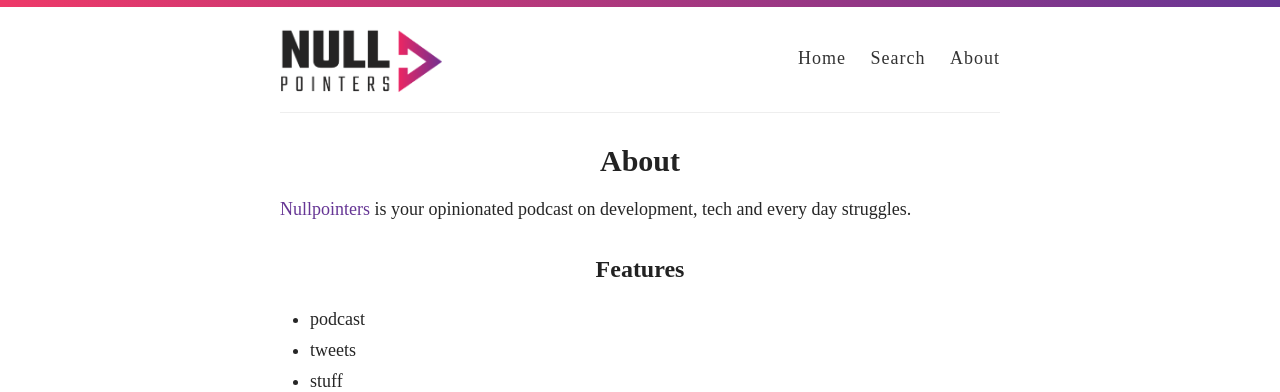
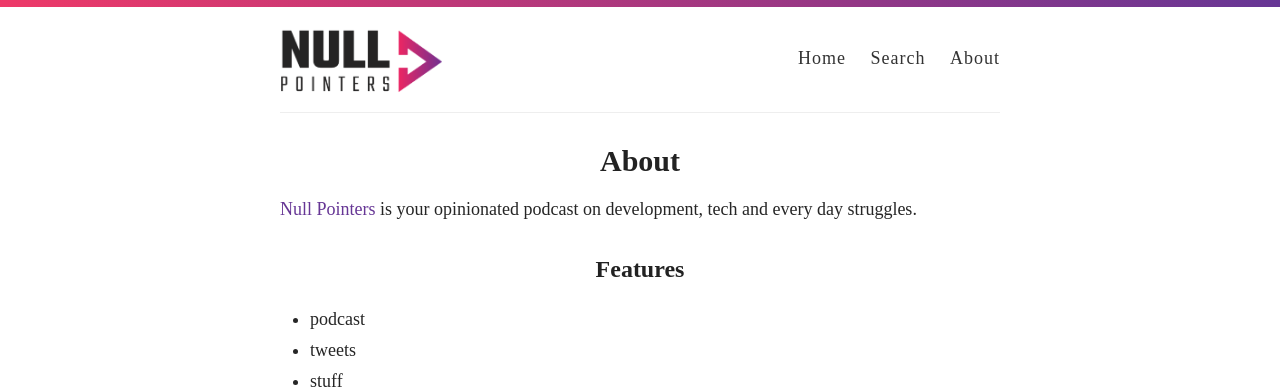
Before and after one commit to nullpointersio/website, a Jekyll site: the page built from _pages/about.md, in a window 1280 px wide. Shown: the top 392 px of the page. Built offline with Jekyll 4.4.1, drawn with Linux system fonts in a browser that asks for light colours; some web fonts are replaced.

Commit message:
More naming consistency

```diff
--- a/_config.yml
+++ b/_config.yml
@@ -18,7 +18,7 @@ avatar: /images/nullpointers.png
 # Podcast settings
 #
 
-keywords:       "technology, development, mobile, xamarin, .net, dotnet, nullpointer, nullpointers"
+keywords:       "technology, development, mobile, xamarin, .net, dotnet, null pointer, null pointers"
 
 explicit:       "no"
 type:           "serial" # 'serial' or 'episodic'
--- a/_pages/about.md
+++ b/_pages/about.md
@@ -4,7 +4,7 @@ title: About
 permalink: /about/
 ---
 
-[Nullpointers](https://nullpointers.io) is your opinionated podcast on development, tech and every day struggles.
+[Null Pointers](https://nullpointers.io) is your opinionated podcast on development, tech and every day struggles.
 
 ## Features
 
```
